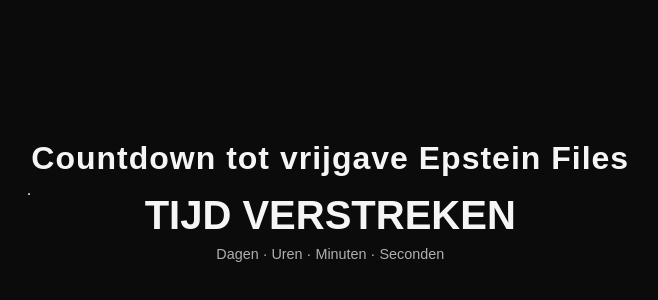
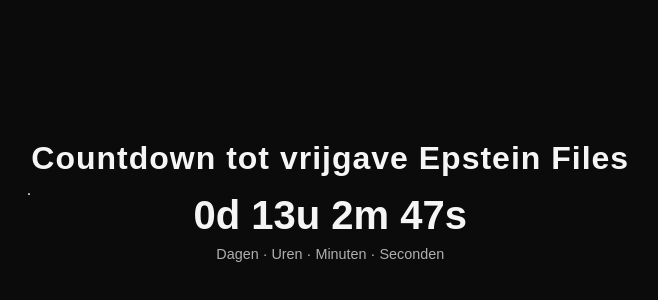
Before and after one commit to niet-hannes/epstein-countdown, a plain HTML site: page index.html in a window 1280 px wide. Shown: the part 210-510 px from the top of the page, without its empty margins (312-970 px from the left). Drawn offline with Linux system fonts and the light colour scheme.

Commit message:
Update index.html

```diff
--- a/index.html
+++ b/index.html
@@ -44,7 +44,7 @@
 
   <script>
     // Stel hier de deadline in (UTC aanbevolen)
-    const targetDate = new Date("2025-12-19T05:00:00Z").getTime();
+    const targetDate = new Date("2025-12-20T05:00:00Z").getTime();
 
     function updateCountdown() {
       const now = new Date().getTime();
```
